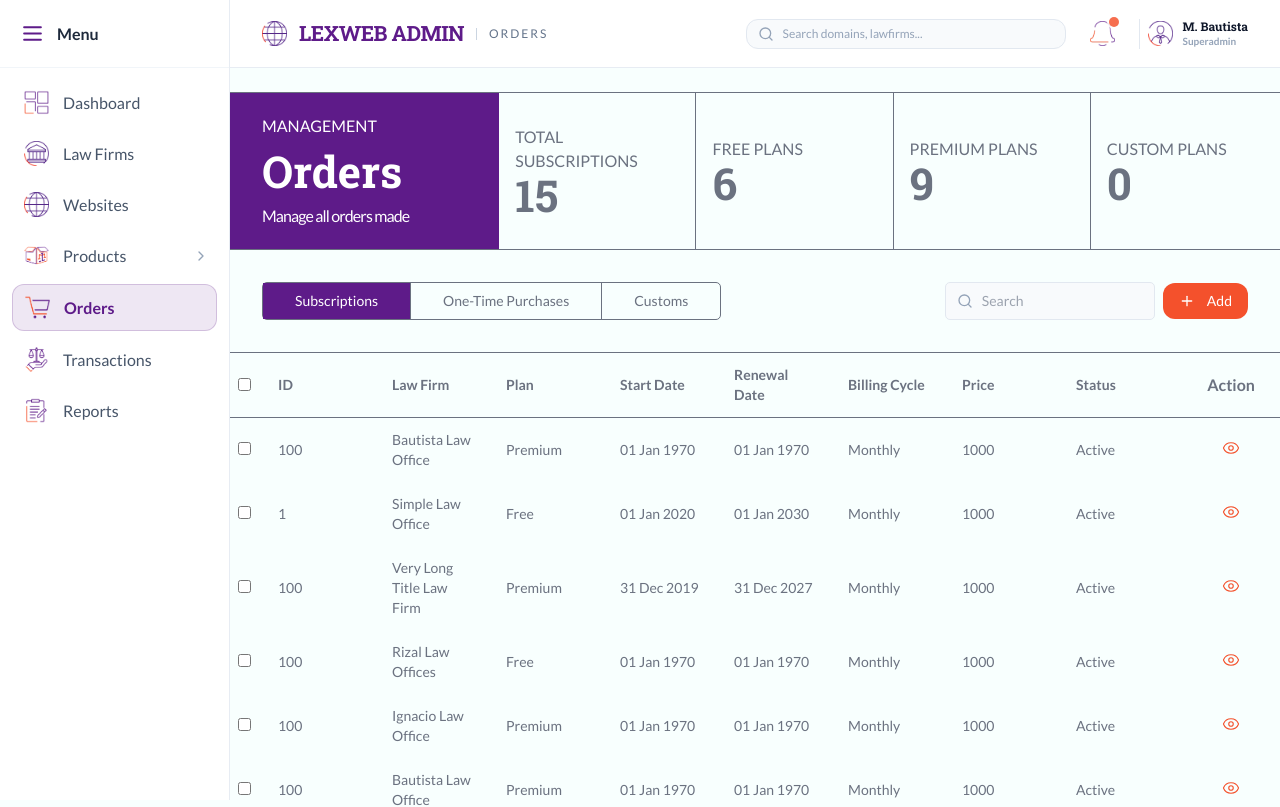
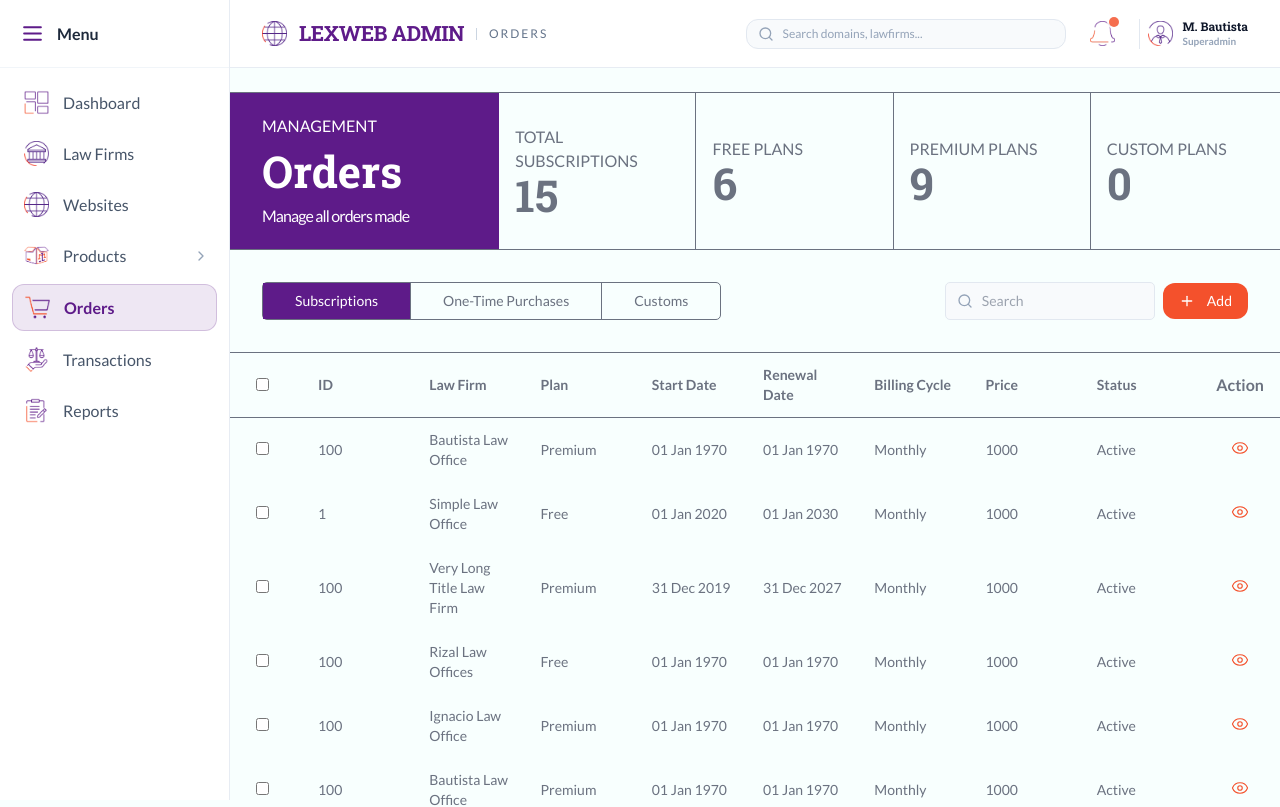
Before and after one commit to gjvlio/lexweb_admin, a React (Vite) app: page /orders in a window 1280 px wide. Shown: the top 807 px of the page. Built offline with nearby package versions, Linux system fonts and the light colour scheme.

Commit message:
style: changed checkbox and action column spacing

```diff
--- a/src/components/orders/TableRow.jsx
+++ b/src/components/orders/TableRow.jsx
@@ -11,7 +11,7 @@ function DateToString(date) {
 export default function TableRow({ row, column }) {
   return (
     <tr className="text-sm text-gray-500">
-      <td className="px-4 py-3">
+      <td className="px-4 py-3 align-middle text-center">
         <input type="checkbox" className="accent-brand-purple" />
       </td>
 
--- a/src/pages/Orders/OrdersPage.jsx
+++ b/src/pages/Orders/OrdersPage.jsx
@@ -179,14 +179,14 @@ export default function OrdersPage() {
         <table className="w-full table-fixed border-collapse">
           <colgroup>
             {/* checkbox */}
-            <col className="w-10" />
+            <col className="w-20 h-full align-middle text-center" />
 
             {activeTable.rows.map((row) => (
               <col key={row} />
             ))}
 
             {/* Action */}
-            <col className="h-full" />
+            <col className="w-24 h-full" />
           </colgroup>
 
           <thead>
```
